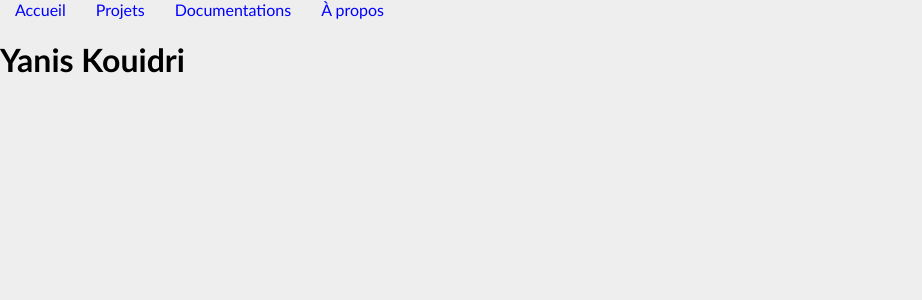
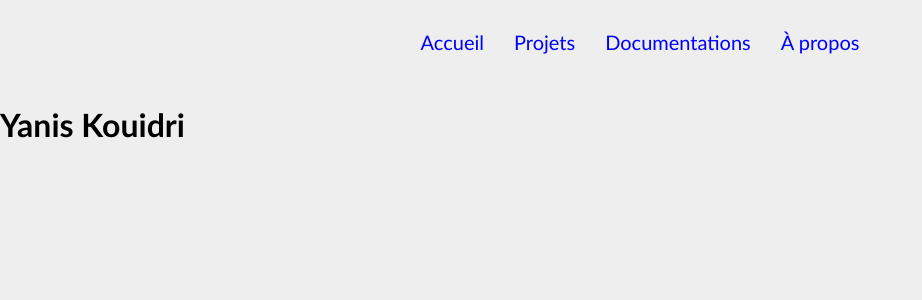
Before and after one commit to Yanis-Kouidri/personal-website-frontend, a React (Create React App) app: page / in a window 1280 px wide. Shown: the top 300 px of the page, without its empty margins (0-922 px from the left). Built offline with nearby package versions, Linux system fonts and the light colour scheme.

Commit message:
add a styled nav bar

```diff
--- a/src/components/header/index.jsx
+++ b/src/components/header/index.jsx
@@ -4,16 +4,23 @@ import styled from "styled-components"
 const StyledLink = styled(Link)`
   padding: 15px;
   color: blue;
+  font-size: 20px;
+`
+
+const StyledNav = styled.nav`
+  padding: 15px;
+  display: flex;
+  justify-content: center;
 `
 
 function Header() {
   return (
-    <nav>
+    <StyledNav>
       <StyledLink to="/">Accueil</StyledLink>
       <StyledLink to="/projects">Projets</StyledLink>
       <StyledLink to="/docs">Documentations</StyledLink>
       <StyledLink to="/about">À propos</StyledLink>
-    </nav>
+    </StyledNav>
   )
 }
 
```
